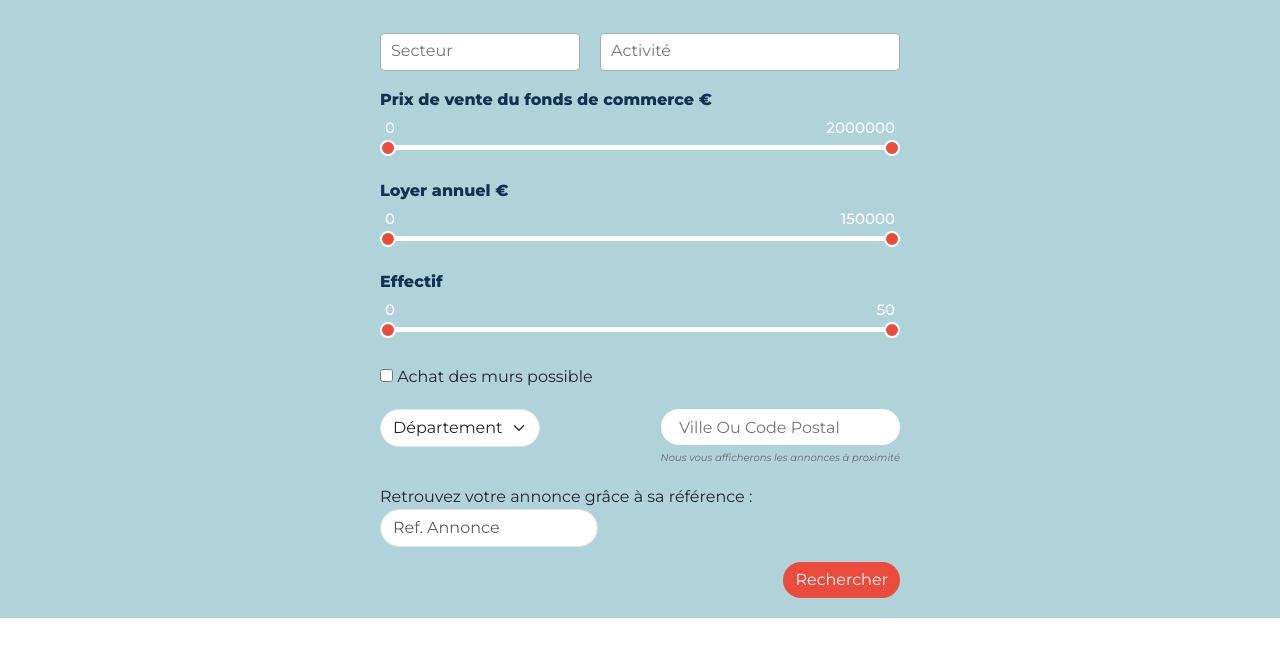
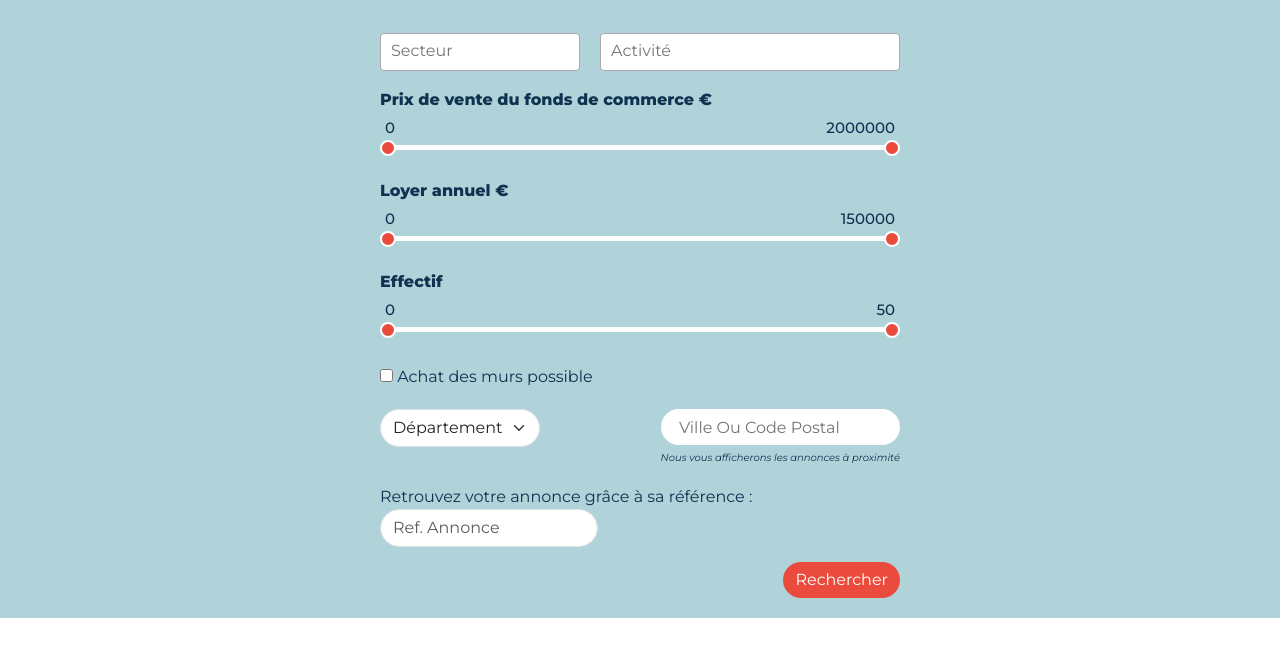
Before and after one commit to Devcmar/frontAnnuaire, a website: page index.html in a window 1280 px wide. Shown: the part 55-712 px from the top of the page. Drawn offline with nearby package versions, Linux system fonts and the light colour scheme.

Commit message:
Update styles.css

```diff
--- a/styles.css
+++ b/styles.css
@@ -181,7 +181,7 @@ input[type="range"]:active::-webkit-slider-thumb {
     /* Garde 32% pour chaque élément */
     font-weight: 500;
     font-size: 15px;
-    color: #ffffff;
+    color: #0f3250;
 }
 
 .value1 {text-align:left;padding-left:5px}
@@ -199,6 +199,7 @@ input[type="range"]:active::-webkit-slider-thumb {
 
 .departement {
     width: fit-content;
+    color: #0f3250;
 }
 
 .form-control-Cp {
@@ -405,6 +406,8 @@ input[type="range"]:active::-webkit-slider-thumb {
     /* Change la couleur du texte au survol */
 }
 
+#annonce {color:#0F3250}
+
 .card {
     padding-left: 40px !important;
     padding-top: 20px;
@@ -528,6 +531,7 @@ input[type="range"]:active::-webkit-slider-thumb {
 }
 
 .checkbox-container {
+    color: #0f3250;
     font-family: 'Montserrat', Arial, sans-serif;
 }
 
@@ -591,7 +595,7 @@ input[type="range"]:active::-webkit-slider-thumb {
     /* Met le texte en italique */
     font-size: 10px;
     /* Taille du texte plus petite */
-    color: #666;
+    color: #0f3250;
     /* Couleur du texte (facultatif) */
     font-family: 'Montserrat';
 }
```
